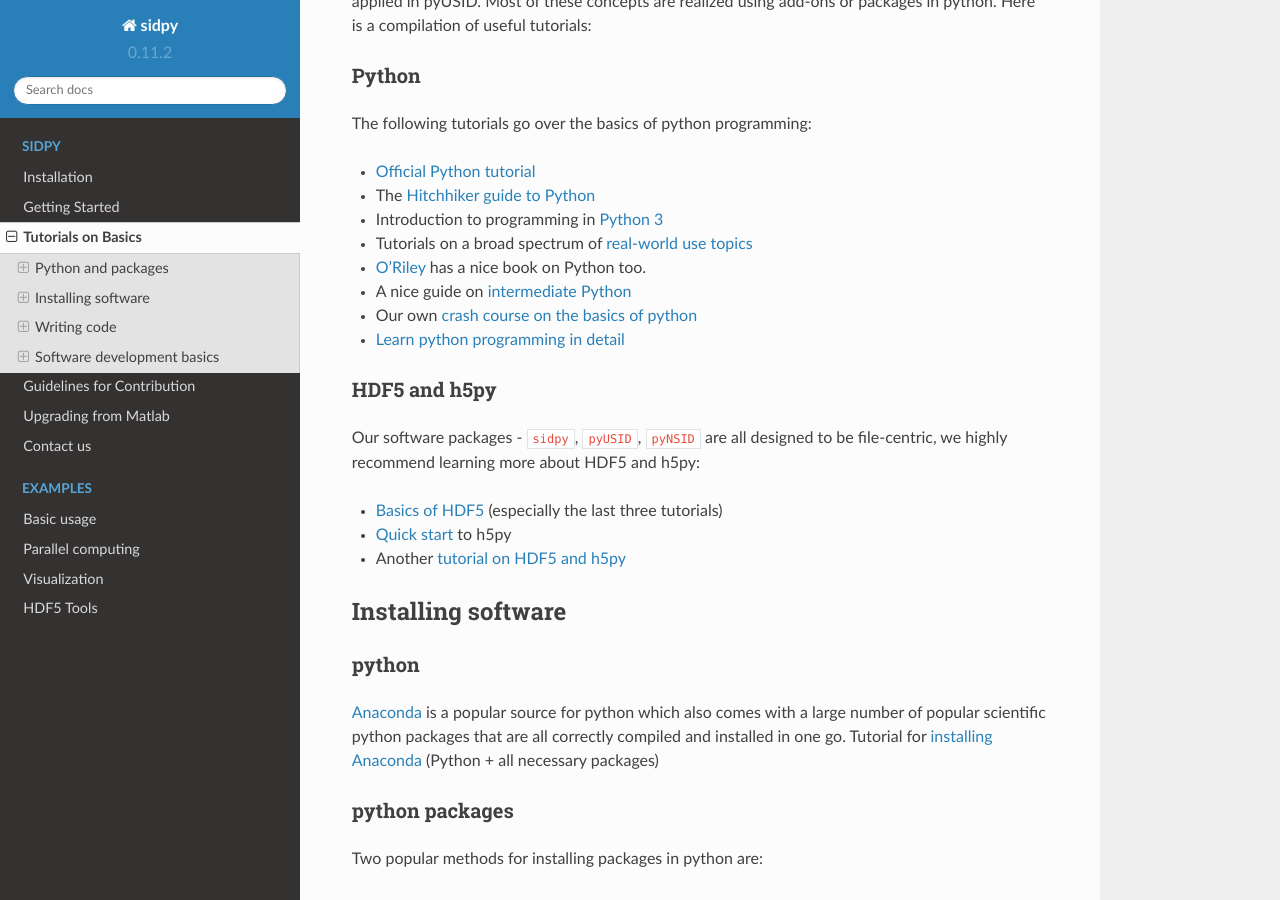
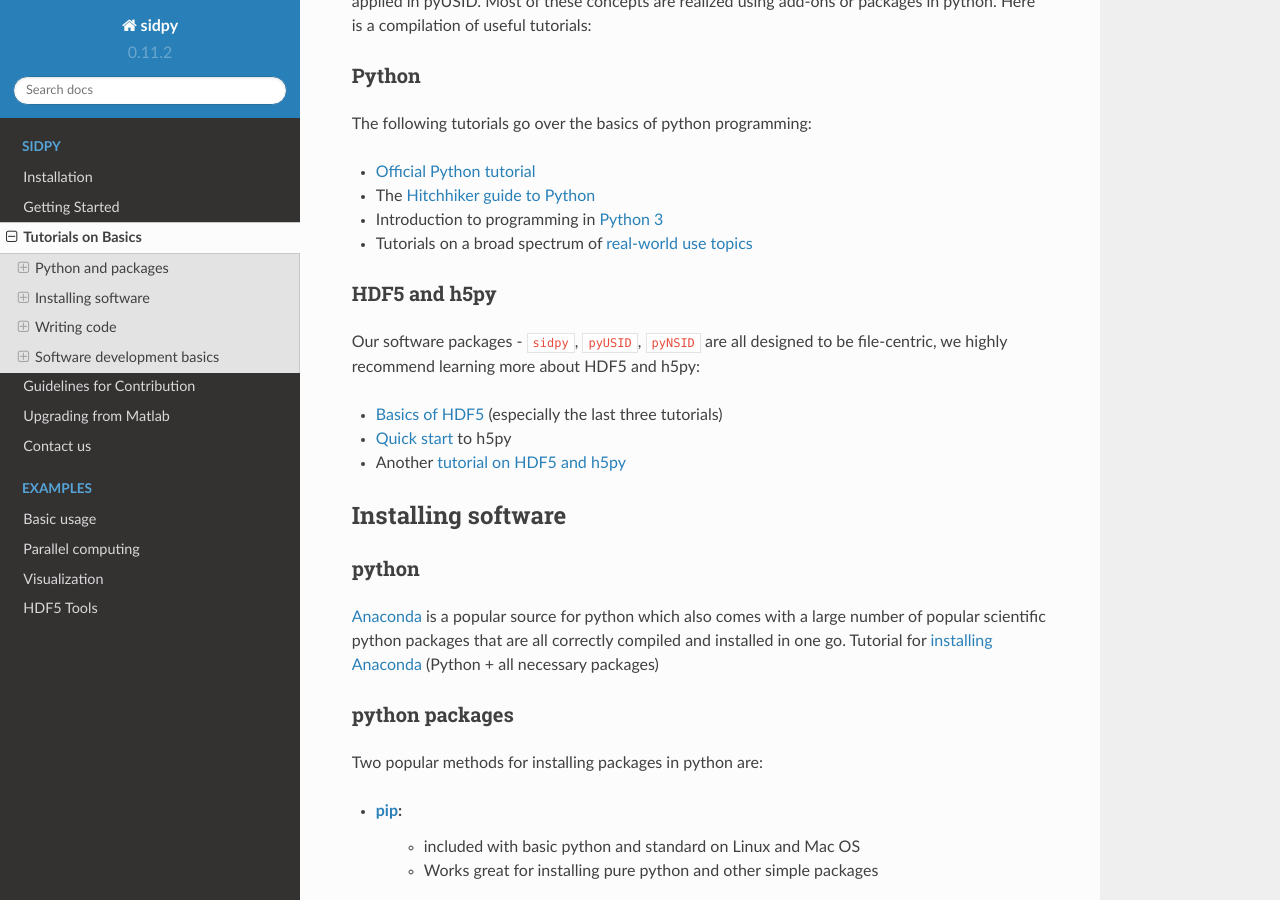
Before and after one commit to pycroscopy/sidpy, a Sphinx documentation site: the page built from docs/source/external_guides.rst, in a window 1280 px wide and 900 px high, scrolled down 778 px. Built offline with Sphinx 7.4.7 and the Read the Docs theme 2.0.0, drawn with Linux system fonts in a browser that asks for light colours; pages that are not in the unit, such as notebooks, are missing from menus.

Commit message:
Update external_guides.rst

```diff
--- a/docs/source/external_guides.rst
+++ b/docs/source/external_guides.rst
@@ -23,10 +23,6 @@ The following tutorials go over the basics of python programming:
 * The `Hitchhiker guide to Python <http://docs.python-guide.org/en/latest/>`_
 * Introduction to programming in `Python 3 <https://pythonprogramming.net/beginner-python-programming-tutorials/>`_
 * Tutorials on a broad spectrum of `real-world use topics <https://automatetheboringstuff.com>`_
-* `O'Riley <https://greenteapress.com/wp/think-python/>`_ has a nice book on Python too.
-* A nice guide on `intermediate Python <http://book.pythontips.com/en/latest/index.html>`_
-* Our own `crash course on the basics of python <https://github.com/pycroscopy/CNMS_UM_2018_SPIMA>`_
-* `Learn python programming in detail <https://www.scaler.com/topics/python/>`_
 
 HDF5 and h5py
 ~~~~~~~~~~~~~
```
